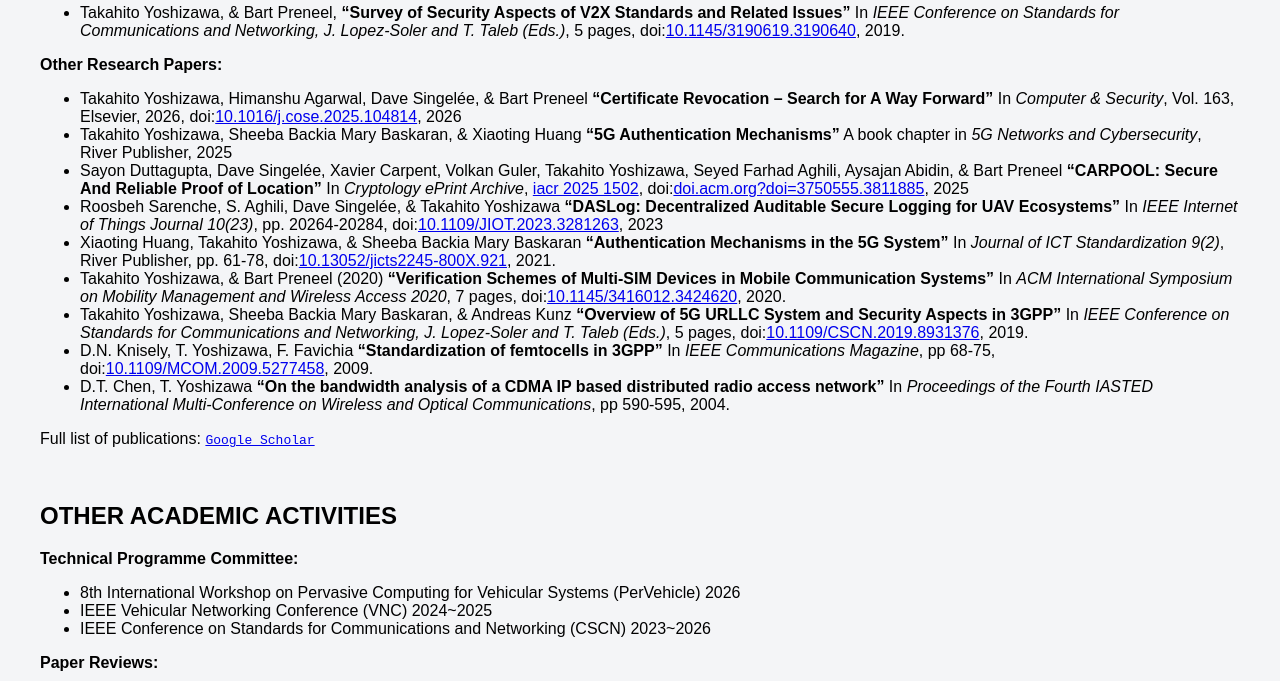
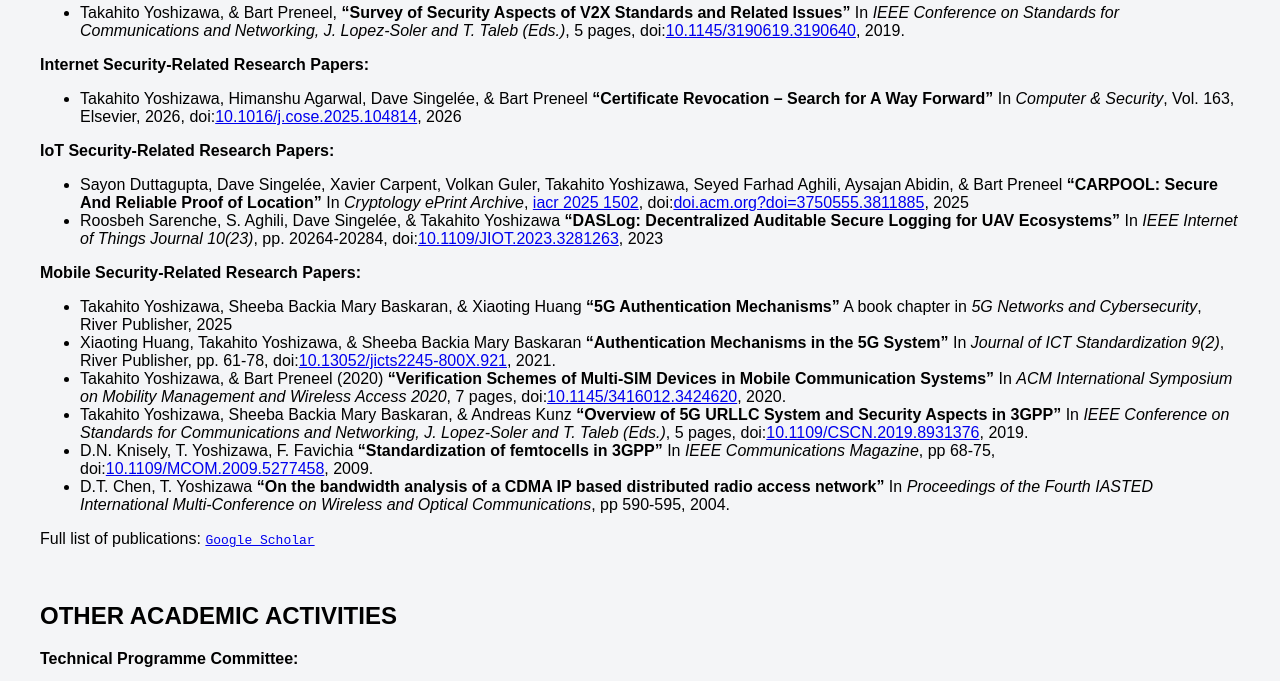
Before and after one commit to takayoshizawa/takayoshizawa.github.io, a plain HTML site: page index.html in a window 1280 px wide. Shown: the part 4059-4740 px from the top of the page. Drawn offline with Linux system fonts and the light colour scheme.

Commit message:
update 1/11/2026

```diff
--- a/index.html
+++ b/index.html
@@ -253,8 +253,14 @@
   <p><strong>V2X Security-Related Research Papers:</strong></p>
   <v2x-research-paper-list></v2x-research-paper-list>
 
-  <p><strong>Other Research Papers:</strong></p>
-  <other-research-paper-list></other-research-paper-list>
+  <p><strong>Internet Security-Related Research Papers:</strong></p>
+  <internet-research-paper-list></internet-research-paper-list>
+
+  <p><strong>IoT Security-Related Research Papers:</strong></p>
+  <iot-research-paper-list></iot-research-paper-list>
+
+  <p><strong>Mobile Security-Related Research Papers:</strong></p>
+  <mobile-research-paper-list></mobile-research-paper-list>
 
   <p>Full list of publications: <code><a href="https://scholar.google.com/citations?user=crWH4wQAAAAJ&hl=en" data-type="link" data-id="https://scholar.google.com/citations?user=crWH4wQAAAAJ&hl=en">Google Scholar</a></code></p>
   <br>
--- a/pageOptimizer.js
+++ b/pageOptimizer.js
@@ -6,7 +6,7 @@
       <br><br>
       <div class="bottom-nav">
         <div>
-          <p style="color:gray;">Last Update: 2026-08-11 </p>
+          <p style="color:gray;">Last Update: 2026-11-01 </p>
         </div>
       </div>
       `
@@ -61,14 +61,32 @@ Pervasive Computing for Vehicular Systems</em>, doi:<a href="https://doi.org/10.
     }
   }
 
-  class OtherResearchPapers extends HTMLElement {
+  class InternetResearchPapers extends HTMLElement {
     connectedCallback() {
       this.innerHTML = `
       <ul class="wp-block-list">
         <li>Takahito Yoshizawa, Himanshu Agarwal, Dave Singelée, &amp Bart Preneel <strong>“Certificate Revocation – Search for A Way Forward”</strong> In <em>Computer &amp Security</em>, Vol. 163, Elsevier, 2026, doi:<a href="https://doi.org/10.1016/j.cose.2025.104814">10.1016/j.cose.2025.104814</a>, 2026</li>
-        <li>Takahito Yoshizawa, Sheeba Backia Mary Baskaran, &amp Xiaoting Huang <strong>“5G Authentication Mechanisms”</strong> A book chapter in <em>5G Networks and Cybersecurity</em>, River Publisher, 2025</li>
+      </ul>
+      `
+    }
+  }
+
+  class IoTResearchPapers extends HTMLElement {
+    connectedCallback() {
+      this.innerHTML = `
+      <ul class="wp-block-list">
         <li>Sayon Duttagupta, Dave Singelée, Xavier Carpent, Volkan Guler, Takahito Yoshizawa, Seyed Farhad Aghili, Aysajan Abidin, &amp Bart Preneel <strong>“CARPOOL: Secure And Reliable Proof of Location”</strong> In <em>Cryptology ePrint Archive</em>, <a href="https://eprint.iacr.org/2025/1502">iacr 2025 1502</a>, doi:<a href="https://doi.acm.org?doi=3750555.3811885">doi.acm.org?doi=3750555.3811885</a>, 2025</li>
         <li>Roosbeh Sarenche, S. Aghili, Dave Singelée, &amp;  Takahito Yoshizawa <strong>“DASLog: Decentralized Auditable Secure Logging for UAV Ecosystems”</strong> In <em>IEEE Internet of Things Journal 10(23)</em>, pp. 20264-20284, doi:<a href="https://doi.org/10.1109/JIOT.2023.3281263">10.1109/JIOT.2023.3281263</a>, 2023</li>
+      </ul>
+      `
+    }
+  }
+
+  class MobileResearchPapers extends HTMLElement {
+    connectedCallback() {
+      this.innerHTML = `
+      <ul class="wp-block-list">
+        <li>Takahito Yoshizawa, Sheeba Backia Mary Baskaran, &amp Xiaoting Huang <strong>“5G Authentication Mechanisms”</strong> A book chapter in <em>5G Networks and Cybersecurity</em>, River Publisher, 2025</li>
         <li>Xiaoting Huang, Takahito Yoshizawa, &amp;  Sheeba Backia Mary Baskaran <strong>“Authentication Mechanisms in the 5G System”</strong> In <em>Journal of ICT Standardization 9(2)</em>, River Publisher, pp. 61-78, doi:<a href="https://doi.org/10.13052/jicts2245-800X.921">10.13052/jicts2245-800X.921</a>, 2021.</li>
         <li>Takahito Yoshizawa, &amp; Bart Preneel (2020) <strong>“Verification Schemes of Multi-SIM Devices in Mobile Communication Systems”</strong> In <em>ACM International Symposium on Mobility Management and Wireless Access 2020</em>, 7 pages, doi:<a href="https://doi.org/10.1145/3416012.3424620">10.1145/3416012.3424620</a>, 2020.</li>
         <li>Takahito Yoshizawa, Sheeba Backia Mary Baskaran, &amp;  Andreas Kunz <strong>“Overview of 5G URLLC System and Security Aspects in 3GPP”</strong> In <em>IEEE Conference on Standards for Communications and Networking, J. Lopez-Soler and T. Taleb (Eds.)</em>, 5 pages, doi:<a href="https://doi.org/10.1109/CSCN.2019.8931376">10.1109/CSCN.2019.8931376</a>, 2019.</li>
@@ -181,7 +199,9 @@ customElements.define('special-footer', SpecialFooter)
 customElements.define('ml-research-paper-list', MLResearchPapers)
 customElements.define('pqc-research-paper-list', PQCResearchPapers)
 customElements.define('v2x-research-paper-list', V2XResearchPapers)
-customElements.define('other-research-paper-list', OtherResearchPapers)
+customElements.define('internet-research-paper-list', InternetResearchPapers)
+customElements.define('iot-research-paper-list', IoTResearchPapers)
+customElements.define('mobile-research-paper-list', MobileResearchPapers)
 customElements.define('tpc-list', TPCList)
 customElements.define('paper-review-list', PaperReviewList)
 customElements.define('patent-content-granted', PatentContentGranted)
```
